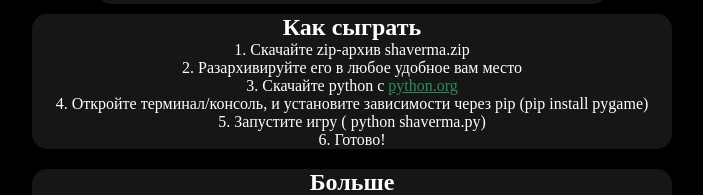
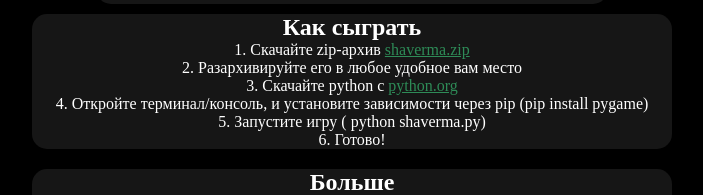
Before and after one commit to ZenuSus/ZenuSus.github.io, a plain HTML site: page shaverma/index.html in a window 1280 px wide. Shown: the part 356-551 px from the top of the page, without its empty margins (288-991 px from the left). Drawn offline with Linux system fonts and the light colour scheme; a web font is replaced by a local one.

Commit message:
Add files via upload

```diff
--- a/shaverma/index.html
+++ b/shaverma/index.html
@@ -21,7 +21,7 @@
         </div>
         <div class="install">
             <h2> Как сыграть </h2>
-            <p> 1. Скачайте zip-архив shaverma.zip <br> 2. Разархивируйте его в любое удобное вам место <br> 3. Скачайте python с <a href="https://www.python.org/downloads/"> python.org </a> <br> 4. Откройте терминал/консоль, и установите зависимости через pip (<code>pip install pygame</code>) <br> 5. Запустите игру (<code> python shaverma.py</code>) <br> 6. Готово! </p>
+            <p> 1. Скачайте zip-архив <a href="shaverma_game.zip"> shaverma.zip </a><br> 2. Разархивируйте его в любое удобное вам место <br> 3. Скачайте python с <a href="https://www.python.org/downloads/"> python.org </a> <br> 4. Откройте терминал/консоль, и установите зависимости через pip (<code>pip install pygame</code>) <br> 5. Запустите игру (<code> python shaverma.py</code>) <br> 6. Готово! </p>
         </div>
         <div class="more">
             <h2> Больше </h2>
```
